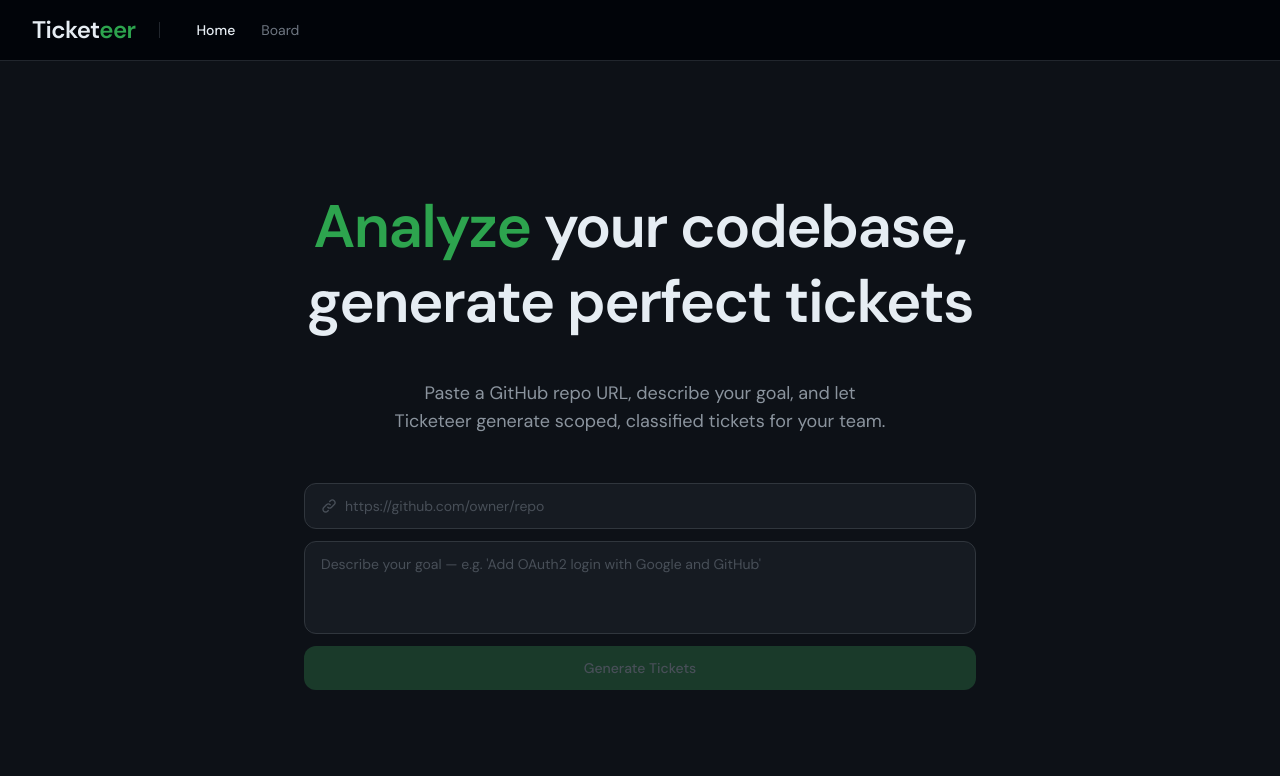
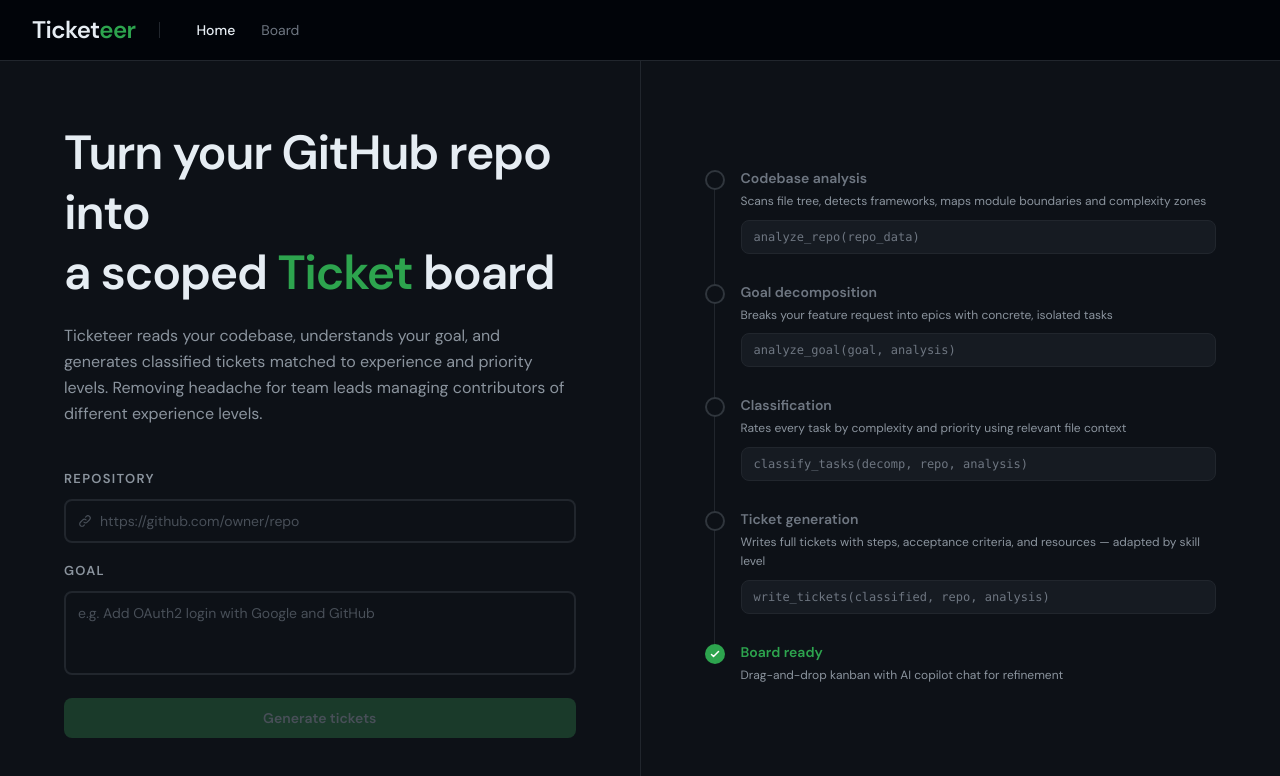
Before and after one commit to Wallfou/Ticketeer, a React (Vite) app in the folder client/: page / in a window 1280 px wide. Shown: the top 776 px of the page. Built offline with nearby package versions, Linux system fonts and the light colour scheme.

Commit message:
home page changes

```diff
--- a/client/src/components/Home.tsx
+++ b/client/src/components/Home.tsx
@@ -3,12 +3,51 @@
 import { useTickets } from '../context/TicketContext'
 import type { Ticket, TicketColumns } from '../context/TicketContext'
 
-const STEPS = [
+const LOADING_STEPS = [
   'Fetching repository...',
   'Analyzing codebase...',
   'Decomposing goal into epics...',
   'Classifying tasks...',
   'Writing tickets...',
+]
+
+const PIPELINE = [
+  {
+    label: 'Codebase analysis',
+    description: 'Scans file tree, detects frameworks, maps module boundaries and complexity zones',
+    code: 'analyze_repo(repo_data)',
+    dotColor: 'bg-[#2da44e]',
+    ringColor: 'ring-[#2da44e44]',
+  },
+  {
+    label: 'Goal decomposition',
+    description: 'Breaks your feature request into epics with concrete, isolated tasks',
+    code: 'analyze_goal(goal, analysis)',
+    dotColor: 'bg-[#2da44e]',
+    ringColor: 'ring-[#2da44e44]',
+  },
+  {
+    label: 'Classification',
+    description: 'Rates every task by complexity and priority using relevant file context',
+    code: 'classify_tasks(decomp, repo, analysis)',
+    dotColor: 'bg-[#d29922]',
+    ringColor: 'ring-[#d2992244]',
+  },
+  {
+    label: 'Ticket generation',
+    description: 'Writes full tickets with steps, acceptance criteria, and resources — adapted by skill level',
+    code: 'write_tickets(classified, repo, analysis)',
+    dotColor: 'bg-[#f85149]',
+    ringColor: 'ring-[#f8514944]',
+  },
+  {
+    label: 'Board ready',
+    description: 'Drag-and-drop kanban with AI copilot chat for refinement',
+    code: null,
+    dotColor: 'bg-[#2da44e]',
+    ringColor: 'ring-[#2da44e44]',
+    isTerminal: true,
+  },
 ]
 
 async function post(url: string, body: object) {
@@ -84,19 +123,24 @@
   }
 
   return (
-    <main className="flex-1 flex flex-col items-center px-4 pt-32 pb-16 text-center">
-      <h1 className="text-6xl font-semibold text-[#e6edf3] leading-tight tracking-tight mb-4 max-w-3xl">
-        <em className="not-italic text-[#2da44e]">Analyze</em> your codebase,<br />
-        generate perfect tickets
+    <main className="flex-1 flex items-center gap-0 overflow-hidden">
+
+      {/* Left */}
+      <div className="flex-1 flex flex-col justify-center px-16 h-full border-r border-[#21262d]">
+        <h1 className="text-5xl font-bold text-[#e6edf3] leading-tight tracking-tight mb-5">
+          Turn your GitHub repo into<br />
+          a scoped <span className="font-bold text-[#2da44e]">Ticket</span> board
         </h1>
-      <p className="text-[#8b949e] text-lg mb-12 mt-6 max-w-lg">
-        Paste a GitHub repo URL, describe your goal, and let Ticketeer generate scoped, classified tickets for your team.
+        <p className="text-[#8b949e] text-base leading-relaxed mb-10 max-w-2xl">
+          Ticketeer reads your codebase, understands your goal, and generates classified tickets matched to experience and priority levels. Removing headache for team leads managing contributors of different experience levels.
         </p>
 
-      <div className="w-full max-w-2xl flex flex-col gap-3">
-        {/* URL input */}
-        <div className="flex items-center bg-[#161b22] border border-[#30363d] rounded-xl px-4 focus-within:border-[#2da44e] focus-within:ring-1 focus-within:ring-[#2da44e33] transition">
-          <svg className="w-4 h-4 text-[#484f58] mr-2 shrink-0" fill="none" stroke="currentColor" viewBox="0 0 24 24">
+        {/* Form card */}
+        <div className="flex flex-col gap-4">
+          <div>
+            <label className="text-[13px] font-semibold text-[#8b949e] uppercase tracking-widest block mb-2">Repository</label>
+            <div className="flex items-center bg-[#0d1117] border-2 border-[#21262d] rounded-lg px-3 focus-within:border-[#2da44e] transition">
+              <svg className="w-3.5 h-3.5 text-[#484f58] mr-2 shrink-0" fill="none" stroke="currentColor" viewBox="0 0 24 24">
                 <path strokeLinecap="round" strokeLinejoin="round" strokeWidth={2} d="M13.828 10.172a4 4 0 00-5.656 0l-4 4a4 4 0 105.656 5.656l1.102-1.101m-.758-4.899a4 4 0 005.656 0l4-4a4 4 0 00-5.656-5.656l-1.1 1.1" />
               </svg>
               <input
@@ -105,19 +149,21 @@
                 onChange={(e) => setUrl(e.target.value)}
                 placeholder="https://github.com/owner/repo"
                 disabled={loading}
-            className="flex-1 py-3 text-sm text-[#e6edf3] placeholder-[#484f58] bg-transparent focus:outline-none disabled:opacity-50"
+                className="flex-1 py-2.5 text-sm text-[#e6edf3] placeholder-[#484f58] bg-transparent focus:outline-none disabled:opacity-50"
               />
             </div>
+          </div>
 
-        {/* Goal textarea */}
-        <div className="bg-[#161b22] border border-[#30363d] rounded-xl px-4 py-3 focus-within:border-[#2da44e] focus-within:ring-1 focus-within:ring-[#2da44e33] transition">
+          {/* Goal field */}
+          <div>
+            <label className="text-[13px] font-semibold text-[#8b949e] uppercase tracking-widest block mb-2">Goal</label>
             <textarea
               value={goal}
               onChange={(e) => setGoal(e.target.value)}
-            placeholder="Describe your goal — e.g. 'Add OAuth2 login with Google and GitHub'"
+              placeholder="e.g. Add OAuth2 login with Google and GitHub"
               disabled={loading}
               rows={3}
-            className="w-full text-sm text-[#e6edf3] placeholder-[#484f58] bg-transparent focus:outline-none resize-none disabled:opacity-50"
+              className="w-full bg-[#0d1117] border-2 border-[#21262d] rounded-lg px-3 py-2.5 text-sm text-[#e6edf3] placeholder-[#484f58] focus:outline-none focus:border-[#2da44e] resize-none transition disabled:opacity-50"
             />
           </div>
 
@@ -125,30 +171,91 @@
           <button
             onClick={handleGenerate}
             disabled={loading || !url.trim() || !goal.trim()}
-          className="w-full py-3 bg-[#2da44e] hover:bg-[#3fb950] disabled:bg-[#1a3a2a] disabled:text-[#484f58] text-white text-sm font-medium rounded-xl transition cursor-pointer disabled:cursor-not-allowed"
+            className="w-full py-2.5 bg-[#2da44e] hover:bg-[#3fb950] disabled:bg-[#1a3a2a] disabled:text-[#484f58] text-white text-sm font-semibold rounded-lg transition disabled:cursor-not-allowed"
           >
-          {loading ? STEPS[stepIndex] ?? 'Processing...' : 'Generate Tickets'}
+            {loading ? LOADING_STEPS[stepIndex] ?? 'Processing...' : 'Generate tickets'}
           </button>
 
-        {/* Step progress */}
+          {/* Loading progress */}
           {loading && (
-          <div className="flex justify-center gap-1.5 mt-2">
-            {STEPS.map((_, i) => (
+            <div className="flex gap-1.5">
+              {LOADING_STEPS.map((_, i) => (
                 <div
                   key={i}
-                className={`h-1.5 w-10 rounded-full transition-colors duration-500 ${
-                  i <= stepIndex ? 'bg-[#2da44e]' : 'bg-[#30363d]'
+                  className={`h-1 flex-1 rounded-full transition-colors duration-500 ${
+                    i <= stepIndex ? 'bg-[#2da44e]' : 'bg-[#21262d]'
                   }`}
                 />
               ))}
             </div>
           )}
 
-        {/* Error */}
           {error && (
-          <p className="text-sm text-[#f85149] text-center mt-1">{error}</p>
+            <p className="text-xs text-[#f85149]">{error}</p>
           )}
         </div>
+      </div>
+
+      {/* Right */}
+      <div className="flex-1 flex flex-col justify-center px-16 h-full overflow-y-auto">
+        <div className="relative">
+          <div className="absolute left-[9px] top-3 bottom-8 w-px bg-[#21262d]" />
+
+          {PIPELINE.map((step, i) => {
+            const isDone = stepIndex > i
+            const isActive = stepIndex === i
+
+            return (
+              <div key={i} className={`relative flex gap-4 ${i < PIPELINE.length - 1 ? 'mb-7' : ''}`}>
+                {/* Dot */}
+                <div className="shrink-0 mt-0.5 z-10">
+                  {step.isTerminal ? (
+                    <div className={`w-5 h-5 rounded-full flex items-center justify-center ${isDone || stepIndex === -1 ? step.dotColor : 'bg-[#21262d]'} transition-colors duration-300`}>
+                      <svg className="w-3 h-3 text-white" fill="none" stroke="currentColor" viewBox="0 0 24 24">
+                        <path strokeLinecap="round" strokeLinejoin="round" strokeWidth={3} d="M5 13l4 4L19 7" />
+                      </svg>
+                    </div>
+                  ) : (
+                    <div className={`w-5 h-5 rounded-full border-2 transition-all duration-300 ${
+                      isActive
+                        ? `${step.dotColor} border-transparent ring-4 ${step.ringColor} animate-pulse`
+                        : isDone
+                        ? `${step.dotColor} border-transparent`
+                        : 'bg-[#0d1117] border-[#30363d]'
+                    }`} />
+                  )}
+                </div>
+
+                {/* Content */}
+                <div className="flex-1 min-w-0">
+                  <p className={`text-sm font-semibold mb-1 transition-colors duration-300 ${
+                    step.isTerminal
+                      ? 'text-[#2da44e]'
+                      : isDone || isActive
+                      ? 'text-[#e6edf3]'
+                      : 'text-[#6e7681]'
+                  }`}>
+                    {step.label}
+                  </p>
+                  <p className={`text-xs leading-relaxed mb-2 transition-colors duration-300 ${
+                    isDone || isActive || stepIndex === -1 ? 'text-[#8b949e]' : 'text-[#484f58]'
+                  }`}>
+                    {step.description}
+                  </p>
+                  {step.code && (
+                    <div className={`bg-[#161b22] border rounded-lg px-3 py-2 font-mono text-xs transition-colors duration-300 ${
+                      isActive ? 'border-[#30363d] text-[#c9d1d9]' : 'border-[#21262d] text-[#6e7681]'
+                    }`}>
+                      {step.code}
+                    </div>
+                  )}
+                </div>
+              </div>
+            )
+          })}
+        </div>
+      </div>
+
     </main>
   )
 }
```
Also changed, not shown: client/src/components/Dashboard.tsx (+30 -8 lines), 1 other file (tests, documents, lock files or other folders). Lines whose indentation alone changed are shown as unchanged.
